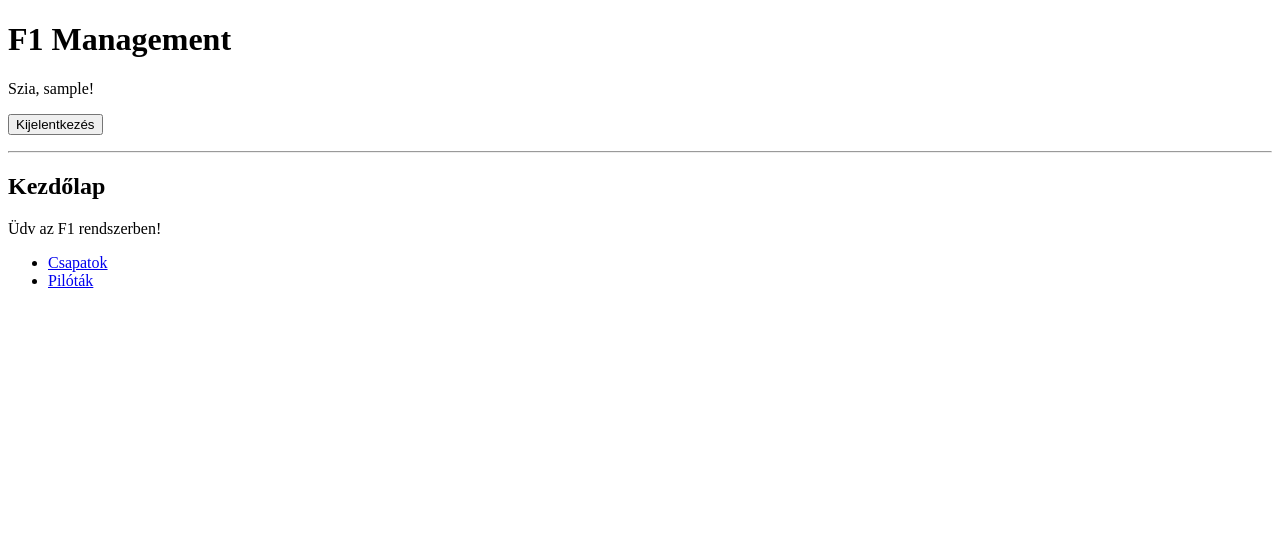
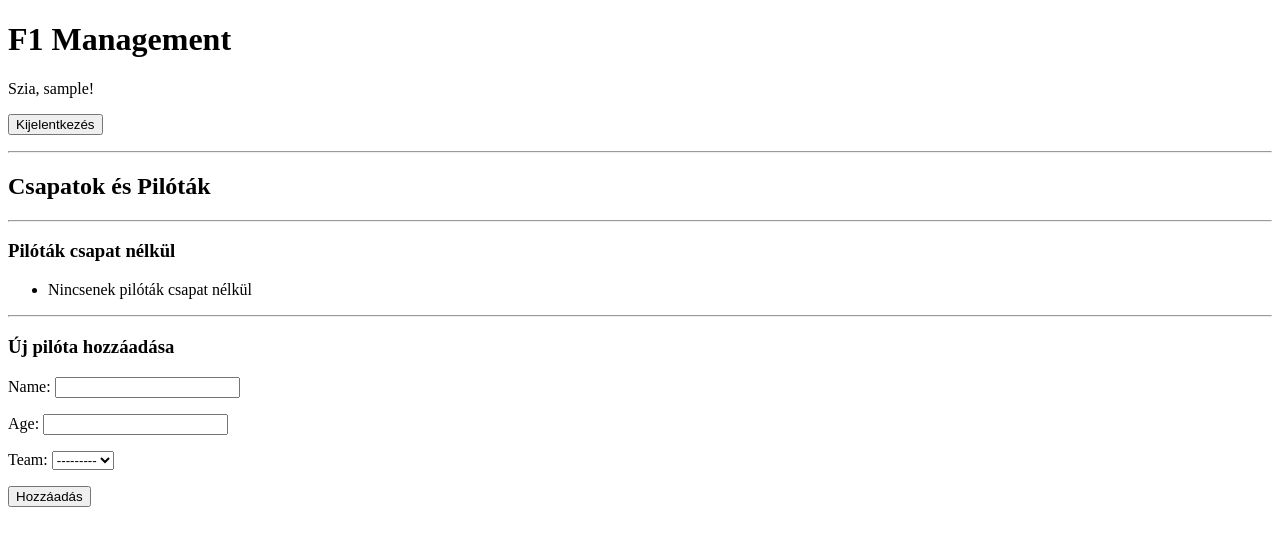
Before and after one commit to bricsek04/webf, a Django app: page / in a window 1280 px wide. Shown: the top 546 px of the page. Run offline with Django 5.2, Linux system fonts and the light colour scheme; the visitor is signed in with stand-in values (Sample User, id 1); data that the repository does not hold is empty.

Commit message:
implement core f1 management features

```diff
--- /dev/null
+++ b/f1/forms.py
@@ -0,0 +1,7 @@
+from django import forms
+from .models import Driver
+
+class DriverForm(forms.ModelForm):
+    class Meta:
+        model = Driver
+        fields = ['name', 'age', 'team']
--- a/f1/urls.py
+++ b/f1/urls.py
@@ -2,6 +2,7 @@ from django.urls import path
 from . import views
 
 urlpatterns = [
-    path('teams/', views.TeamListView.as_view(), name='team-list'),
-    path('drivers/', views.DriverListView.as_view(), name='driver-list'),
+    path('', views.home, name='home'),
+    path('drivers/<int:pk>/delete/', views.delete_driver, name='driver-delete'),
+    path('drivers/<int:pk>/assign/', views.assign_team, name='assign-team'),
 ]
--- a/f1/views.py
+++ b/f1/views.py
@@ -1,19 +1,42 @@
-from django.shortcuts import render, redirect
+from django.shortcuts import render, redirect, get_object_or_404
 from django.contrib.auth.decorators import login_required
 from django.views.generic import ListView
 from .models import Team, Driver
+from .forms import DriverForm
 
 # Create your views here.
 
 @login_required(login_url='login')
 def home(request):
-    return render(request, 'home.html')
+    teams = Team.objects.all().prefetch_related('driver_set')
+    unassigned_drivers = Driver.objects.filter(team__isnull=True)
 
-class TeamListView(ListView):
-    model = Team
-    template_name = 'team_list.html'
+    if request.method == 'POST':
+        form = DriverForm(request.POST)
+        if form.is_valid():
+            form.save()
+            return redirect('home')
+    else:
+        form = DriverForm()
 
+    return render(request, 'home.html', {
+        'teams': teams,
+        'unassigned_drivers': unassigned_drivers,
+        'form': form,
+    })
 
-class DriverListView(ListView):
-    model = Driver
-    template_name = 'driver_list.html'
+@login_required(login_url='login')
+def delete_driver(request, pk):
+    driver = get_object_or_404(Driver, pk=pk)
+    driver.delete()
+    return redirect('home')
+
+@login_required(login_url='login')
+def assign_team(request, pk):
+    driver = get_object_or_404(Driver, pk=pk)
+    if request.method == 'POST':
+        team_id = request.POST.get('team')
+        if team_id:
+            driver.team_id = team_id
+            driver.save()
+    return redirect('home')
--- a/templates/home.html
+++ b/templates/home.html
@@ -1,11 +1,50 @@
 {% extends "base.html" %}
 
 {% block content %}
-<h2>Kezdőlap</h2>
-<p>Üdv az F1 rendszerben!</p>
+<h2>Csapatok és Pilóták</h2>
 
+{% for team in teams %}
+    <h3>{{ team.name }}</h3>
+    <ul>
+        {% for driver in team.driver_set.all %}
+            <li>
+                {{ driver.name }} ({{ driver.age }} éves)
+                <a href="{% url 'driver-delete' driver.pk %}">Törlés</a>
+            </li>
+        {% empty %}
+            <li>Nincsenek pilóták</li>
+        {% endfor %}
+    </ul>
+{% endfor %}
+
+<hr>
+
+<h3>Pilóták csapat nélkül</h3>
 <ul>
-    <li><a href="{% url 'team-list' %}">Csapatok</a></li>
-    <li><a href="{% url 'driver-list' %}">Pilóták</a></li>
+    {% for driver in unassigned_drivers %}
+        <li>
+            {{ driver.name }} ({{ driver.age }} éves)
+            <form method="post" action="{% url 'assign-team' driver.pk %}" style="display:inline;">
+                {% csrf_token %}
+                <select name="team">
+                    {% for team in teams %}
+                        <option value="{{ team.pk }}">{{ team.name }}</option>
+                    {% endfor %}
+                </select>
+                <button type="submit">Hozzárendelés</button>
+            </form>
+        </li>
+    {% empty %}
+        <li>Nincsenek pilóták csapat nélkül</li>
+    {% endfor %}
 </ul>
+
+<hr>
+
+<h3>Új pilóta hozzáadása</h3>
+<form method="post">
+    {% csrf_token %}
+    {{ form.as_p }}
+    <button type="submit">Hozzáadás</button>
+</form>
 {% endblock %}
--- a/webf/settings.py
+++ b/webf/settings.py
@@ -52,6 +52,8 @@ MIDDLEWARE = [
 ]
 
 ROOT_URLCONF = 'webf.urls'
+
+LOGIN_REDIRECT_URL = 'home'
 
 TEMPLATES = [
     {
```
Also changed, not shown: templates/driver_list.html (deleted), templates/team_list.html (deleted).
